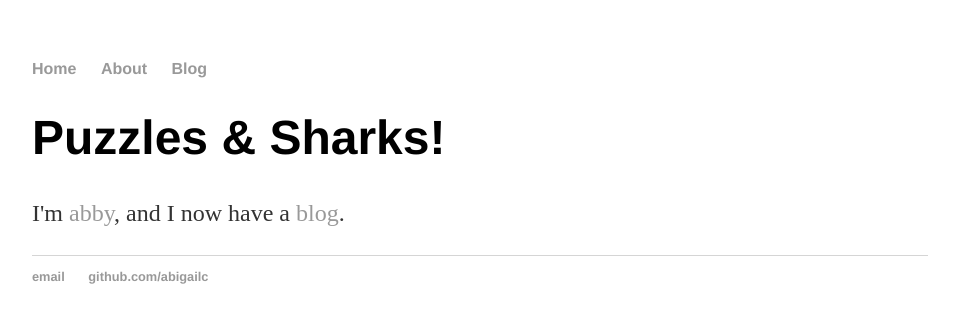
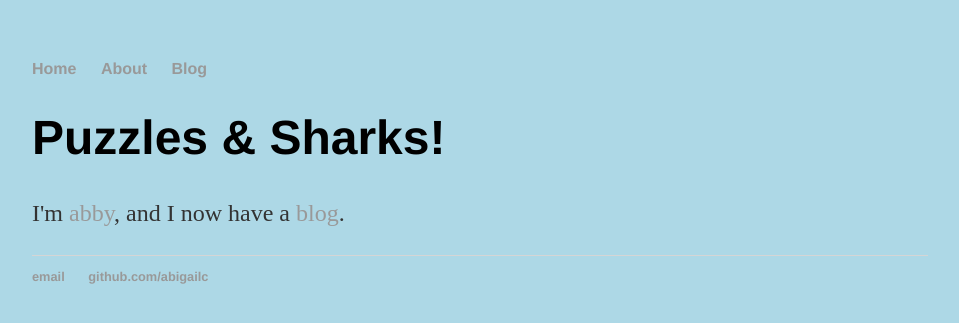
Before and after one commit to abigailc/abigailc.github.io, a Jekyll site: the page built from index.md, in a window 1280 px wide. Shown: the top 323 px of the page, without its empty margins (160-1119 px from the left). Built offline with Jekyll 4.4.1, drawn with Linux system fonts in a browser that asks for light colours.

Commit message:
added body background color

```diff
--- a/css/main.css
+++ b/css/main.css
@@ -1,6 +1,7 @@
 body {
     margin: 60px auto;
     width: 70%;
+    background-color: lightblue;
 }
 nav ul, footer ul {
     font-family:'Helvetica', 'Arial', 'Sans-Serif';
```
